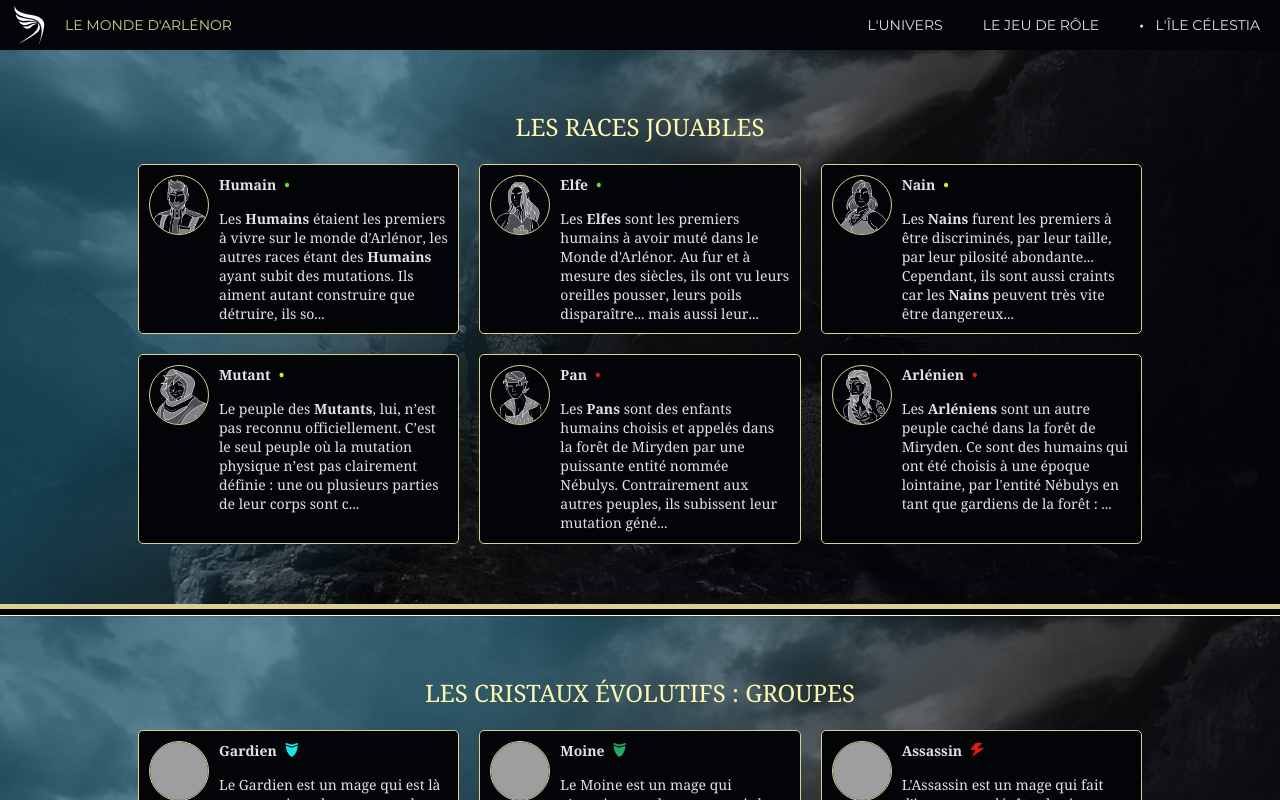
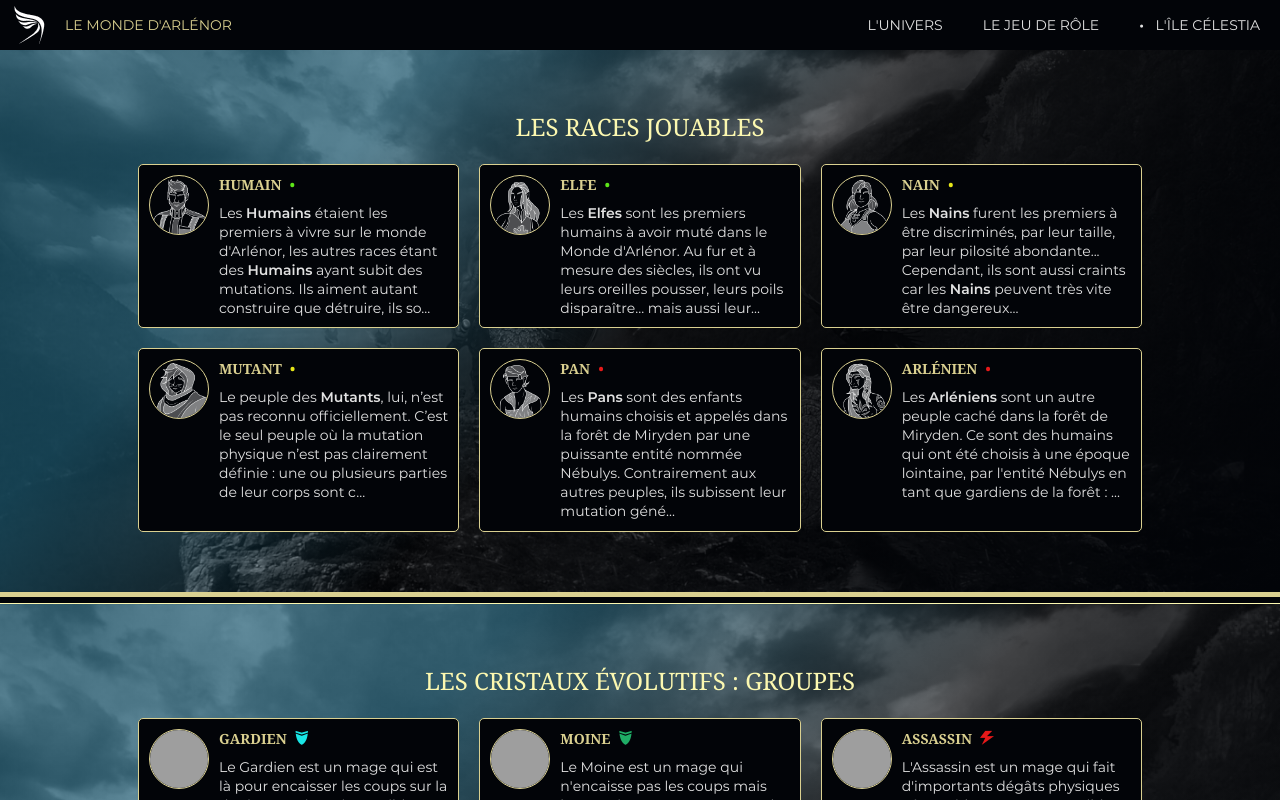
Before and after one commit to Spefire/MondeArlenor_WEBSITE_VUE, a Vue app: page /roleplay/docs in a window 1280 px wide. Shown: the top 800 px of the page. Built offline with nearby package versions, Linux system fonts and the light colour scheme; grey boxes are pictures that could not be loaded.

Commit message:
Refactor(fonts): Set family and size into variables

```diff
--- a/src/components/arrow-button/ArrowButton.scss
+++ b/src/components/arrow-button/ArrowButton.scss
@@ -15,14 +15,14 @@ a {
 
 		@include mobile-only {
 			margin-right: 10px;
-			font-size: 16px;
+			font-size: $font-size-m;
 			transform: scaleX(1);
 		}
 	}
 
 	&:hover i {
 		margin-right: 10px;
-		font-size: 16px;
+		font-size: $font-size-m;
 		transform: scaleX(1);
 	}
 }
--- a/src/components/footer-link/FooterLink.scss
+++ b/src/components/footer-link/FooterLink.scss
@@ -7,7 +7,7 @@ a {
 	width: 80px;
 	margin: 0 20px;
 	line-height: 80px;
-	font-size: 36px;
+	font-size: $font-size-xl;
 	text-align: center;
 	transition: 0.5s;
 
@@ -27,7 +27,7 @@ a {
 		width: 40px;
 		margin: 0 20px;
 		line-height: 40px;
-		font-size: 24px;
+		font-size: $font-size-l;
 	}
 
 	span {
--- a/src/components/header/Header.scss
+++ b/src/components/header/Header.scss
@@ -25,7 +25,7 @@ header {
 		height: 42px;
 		width: 42px;
 		margin: 4px;
-		font-size: 32px;
+		font-size: $font-size-xl;
 		line-height: 42px;
 		padding: 3px 0;
 
--- a/src/styles/components.scss
+++ b/src/styles/components.scss
@@ -6,8 +6,8 @@
   height: 40px;
   padding: 0 20px;
   line-height: 40px;
-  font-size: 14px;
-  font-family: "Montserrat", sans-serif;
+  font-size: $font-size-m;
+  font-family: $sans-serif-font;
   text-transform: uppercase;
   transition: 0.5s;
 
@@ -391,9 +391,17 @@
       border: 1px solid $secondary-color;
     }
 
-    p {
+    .docs-grid-header {
+      margin-bottom: 10px;
+      font-family: $serif-font;
+      color: $secondary-color;
+      text-transform: uppercase;
+    }
+
+    .docs-grid-body {
       margin: 0;
-      font-size: 14px;
+      font-size: $font-size-m;
+      // text-align: justify;
     }
   }
 }
--- a/src/styles/global.scss
+++ b/src/styles/global.scss
@@ -10,8 +10,8 @@ body {
   width: 100%;
   margin: 0;
   padding: 0;
-  font-size: 14px;
-  font-family: "Noto Serif", serif;
+  font-size: $font-size-m;
+  font-family: $sans-serif-font;
 }
 
 body {
@@ -24,22 +24,24 @@ body {
 
 h1 {
   margin: 0;
-  font-size: 64px;
-  line-height: 64px;
+  font-size: $font-size-xxl;
+  line-height: $font-size-xxl;
+  font-family: $serif-font;
   font-weight: normal;
   text-transform: uppercase;
   color: $light-secondary-color;
 
   @include mobile-only {
-    font-size: 32px;
-    line-height: 32px;
+    font-size: $font-size-xl;
+    line-height: $font-size-xl;
   }
 }
 
 h2 {
   margin: 15px 0;
-  font-size: 24px;
-  line-height: 24px;
+  font-size: $font-size-l;
+  line-height: $font-size-l;
+  font-family: $serif-font;
   font-weight: normal;
   text-transform: uppercase;
   color: $light-secondary-color;
@@ -47,8 +49,7 @@ h2 {
 
 h3 {
   margin: 0;
-  font-size: 16px;
-  font-family: "Montserrat", sans-serif;
+  font-size: $font-size-ml;
   text-transform: uppercase;
 }
 
@@ -121,8 +122,8 @@ input[type="number"],
 textarea {
   border: 1px solid $secondary-color;
   border-radius: 5px;
-  font-size: 12px;
-  font-family: "Noto Serif", serif;
+  font-size: $font-size-s;
+  font-family: $sans-serif-font;
 
   color: $white-color;
   background: $black-color;
@@ -191,8 +192,8 @@ textarea {
   margin: 0;
   padding: 0px 30px 0px 10px;
   line-height: 30px;
-  font-size: 12px;
-  font-family: "Noto Serif", serif;
+  font-size: $font-size-s;
+  font-family: $sans-serif-font;
   color: $white-color;
   border: 0;
   border-radius: 0;
--- a/src/styles/variables.scss
+++ b/src/styles/variables.scss
@@ -32,6 +32,17 @@ $pink-color: hsla(320, 80%, 50%);
 
 $warning-color: $red-color;
 
+// Variables pour la police d'écriture
+$serif-font: "Noto Serif", Georgia, serif;
+$sans-serif-font: "Montserrat", Helvetica, sans-serif;
+
+$font-size-xxl: 64px;
+$font-size-xl: 32px;
+$font-size-l: 24px;
+$font-size-ml: 18px;
+$font-size-m: 14px;
+$font-size-s: 12px;
+
 // Variables pour le responsive
 $breakpoints: (
     tablet: 1023px,
--- a/src/views/roleplay/DocsView.vue
+++ b/src/views/roleplay/DocsView.vue
@@ -13,14 +13,16 @@
             :src="race.image"
             :alt="race.name">
           <div class="docs-grid-infos">
-            <div class="margin-bottom-1">
+            <div class="docs-grid-header">
               <span class="text-bold">{{ race.name }}</span>
               <span
                 class="text-bold margin-left-05"
                 :class="getDifficultyColor(race)"
                 :title="getDifficultyLibelle(race)">•</span>
             </div>
-            <p v-html="getDescription(race.description, 200)" />
+            <p
+              class="docs-grid-body"
+              v-html="getDescription(race.description, 200)" />
           </div>
         </div>
       </div>
@@ -43,14 +45,14 @@
             :src="grp.image"
             :alt="grp.name">
           <div class="docs-grid-infos">
-            <div class="margin-bottom-1">
+            <div class="docs-grid-header">
               <span class="text-bold">{{ grp.name }}</span>
               <i
                 class="margin-left-05"
                 :class="grp.role.icon + ' ' + grp.color"
                 :title="grp.role.name" />
             </div>
-            <p>{{ getDescription(grp.description) }}</p>
+            <p class="docs-grid-body">{{ getDescription(grp.description) }}</p>
           </div>
         </div>
       </div>
@@ -72,7 +74,7 @@
             :src="cls.image"
             :alt="cls.name">
           <div>
-            <div class="margin-bottom-1">
+            <div class="docs-grid-header">
               <span class="text-bold">{{ cls.name }}</span>
               -
               <span class="text-italic">{{ cls.group.name }}</span>
@@ -81,7 +83,7 @@
                 :class="cls.group.role.icon + ' ' + cls.group.color"
                 :title="cls.group.role.name" />
             </div>
-            <p>{{ getDescription(cls.description) }}</p>
+            <p class="docs-grid-body">{{ getDescription(cls.description) }}</p>
           </div>
         </div>
       </div>
--- a/src/views/universe/magic/MagicView.vue
+++ b/src/views/universe/magic/MagicView.vue
@@ -75,10 +75,12 @@
               :src="magic.image"
               :alt="magic.name">
             <div class="docs-grid-infos">
-              <div class="margin-bottom-1">
+              <div class="docs-grid-header">
                 <span class="text-bold">{{ magic.name }}</span>
               </div>
-              <p v-html="magic.description" />
+              <p
+                class="docs-grid-body"
+                v-html="magic.description" />
             </div>
           </div>
         </div>
```
